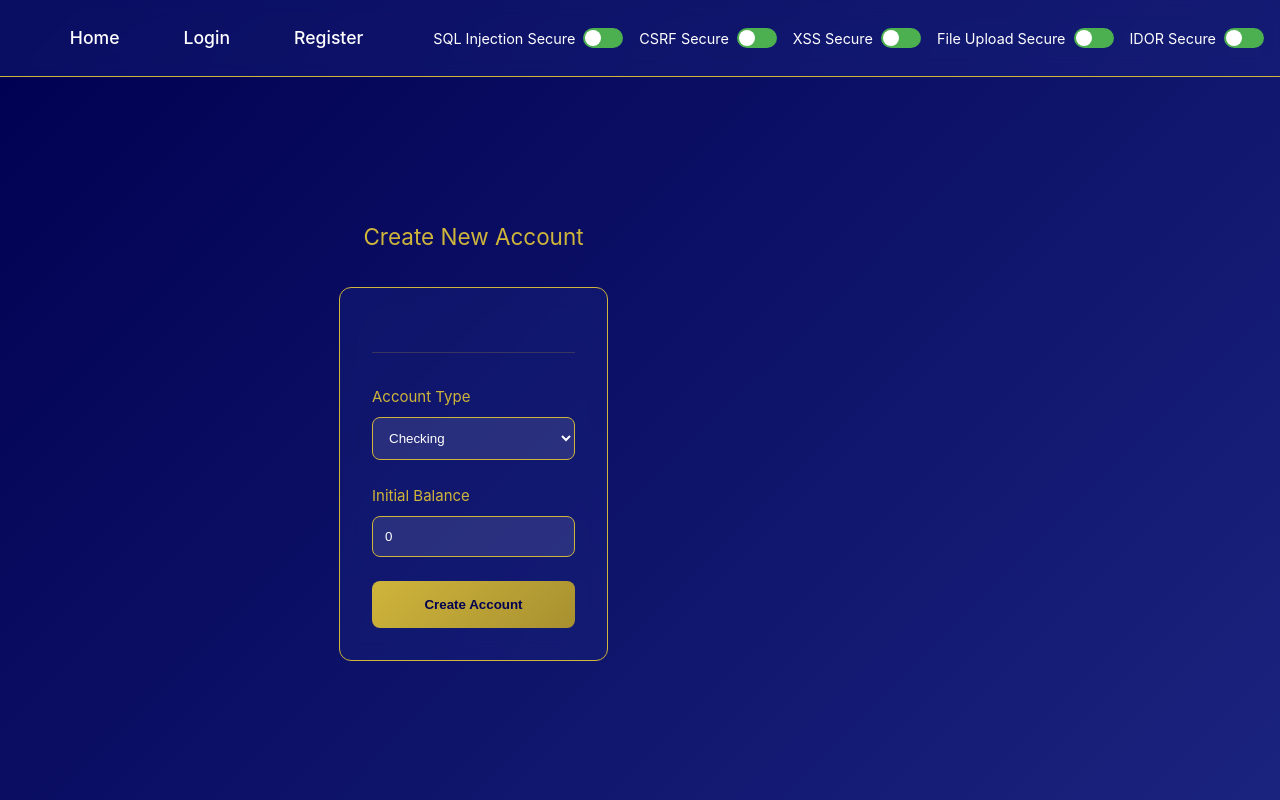
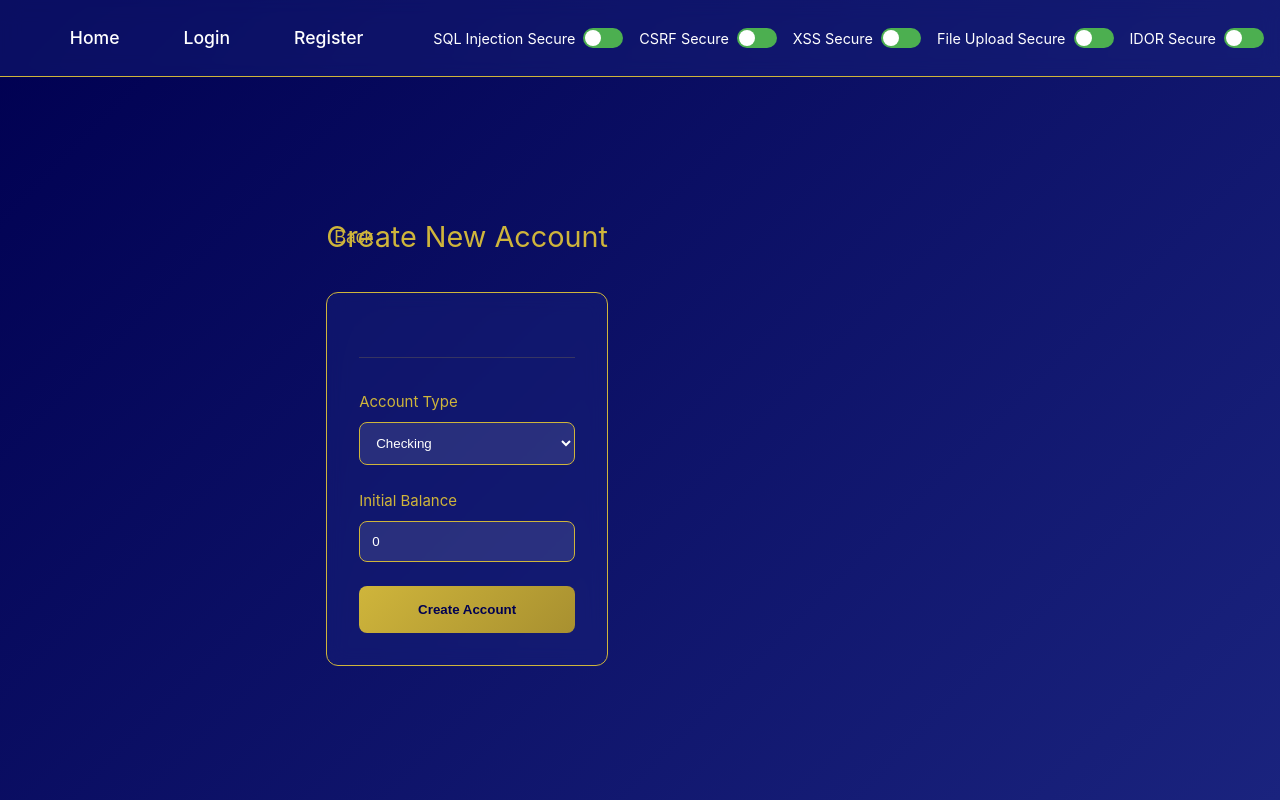
Before and after one commit to ted-miller92/wsrp, a Vue app in the folder wsrp_vue/: page /new-account in a window 1280 px wide. Built offline with nearby package versions, Linux system fonts and the light colour scheme.

Commit message:
changed back button and made whole page wider

```diff
--- a/wsrp_vue/src/components/NewAccountPage.vue
+++ b/wsrp_vue/src/components/NewAccountPage.vue
@@ -22,7 +22,7 @@ const handleBack = () => {
   <main class="account-container">
     <div class="form-header">
       <button class="back-button" @click="handleBack">
-        <i class="fas fa-arrow-left"></i>
+        Back
       </button>
       <h2>Create New Account</h2>
     </div>
@@ -32,7 +32,7 @@ const handleBack = () => {
 
 <style scoped>
 .account-container {
-  max-width: 500px;
+  max-width: 800px;
   margin: 80px auto 0;
   padding: 2rem;
 }
@@ -50,13 +50,14 @@ const handleBack = () => {
   background: none;
   border: none;
   color: var(--bank-gold);
-  font-size: 1.5rem;
+  font-size: 1.1rem;
   cursor: pointer;
   padding: 0.5rem;
-  transition: transform 0.2s ease;
+  transition: all 0.2s ease;
 }
 
 .back-button:hover {
+  color: var(--bank-gold-light);
   transform: translateX(-3px);
 }
 
@@ -65,5 +66,6 @@ h2 {
   text-align: center;
   color: var(--bank-gold);
   margin: 0;
+  font-size: 1.8rem;
 }
 </style>
```
